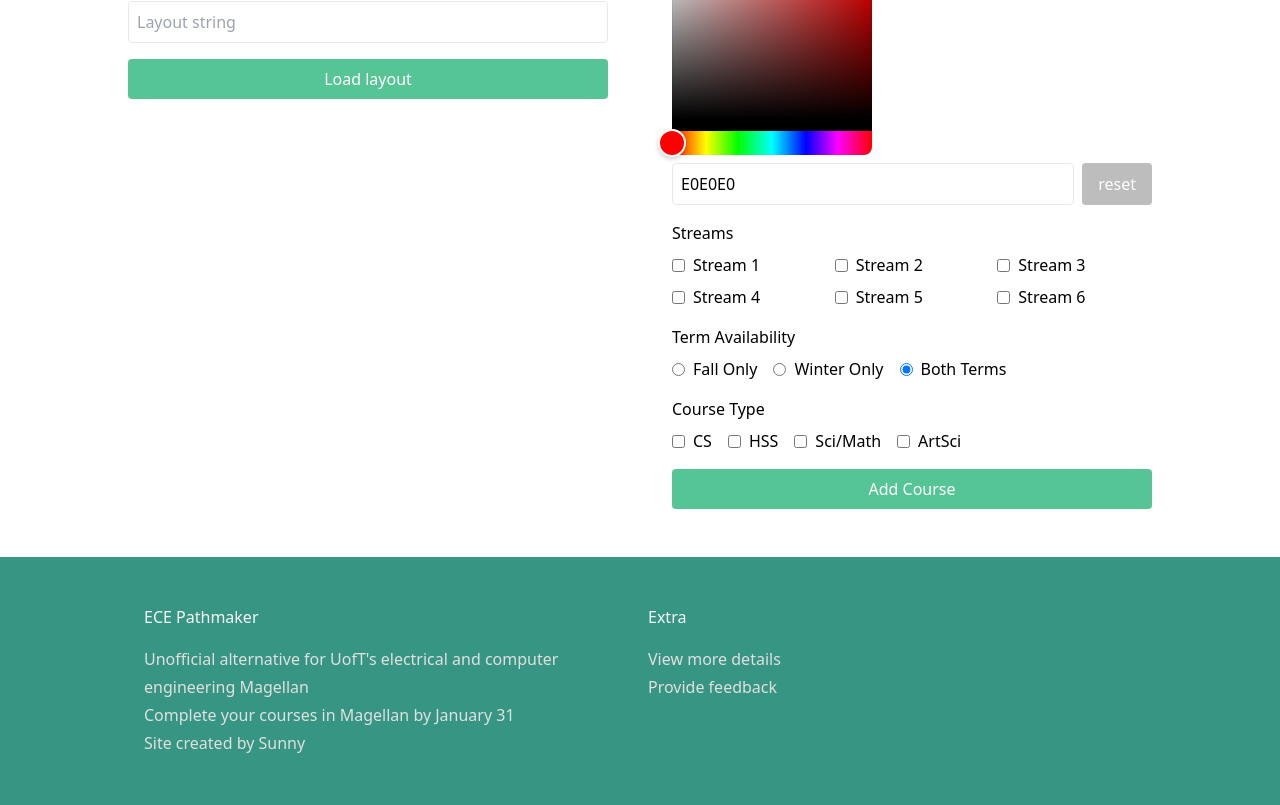
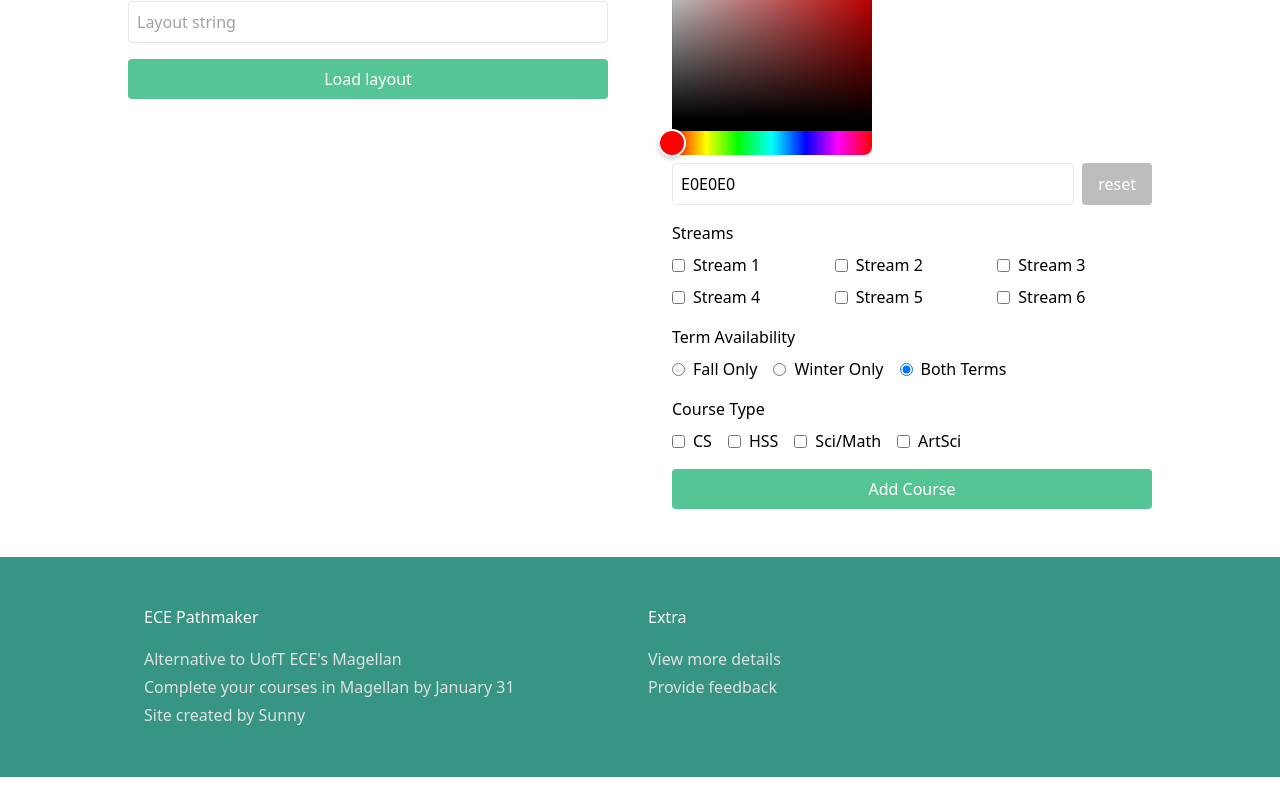
Before and after one commit to sunnwydays/ecepathmaker, a React (Vite) app: page / in a window 1280 px wide. Shown: the part 1732-2537 px from the top of the page. After the commit the page ends 2509 px from the top, so only its background shows below. Built offline with nearby package versions, Linux system fonts and the light colour scheme.

Commit message:
Update footer description to Alternative to UofT ECE's Magellan

```diff
--- a/src/components/Footer.tsx
+++ b/src/components/Footer.tsx
@@ -14,7 +14,7 @@ const Footer:FC = () => {
             <div className="mx-auto xl:wp lg:w-wpl w-wps py-12 text-neutral2 px-4 grid sm:grid-cols-2 grid-cols-1 gap-4">
                 <div>
                     <h3 className="font-medium mb-4 text-neutral1">ECE Pathmaker</h3>
-                    <p className="leading-7"><button onClick={scrollToTop} className="text-left" >Unofficial alternative for UofT's electrical and computer engineering Magellan</button></p>
+                    <p className="leading-7"><button onClick={scrollToTop} className="text-left" >Alternative to UofT ECE's Magellan</button></p>
                     <p className="leading-7">Complete your courses in Magellan by January 31</p>
                     <p className="leading-7"><a href="https://github.com/sunnwydays">Site created by Sunny</a></p>
                 </div>
```
